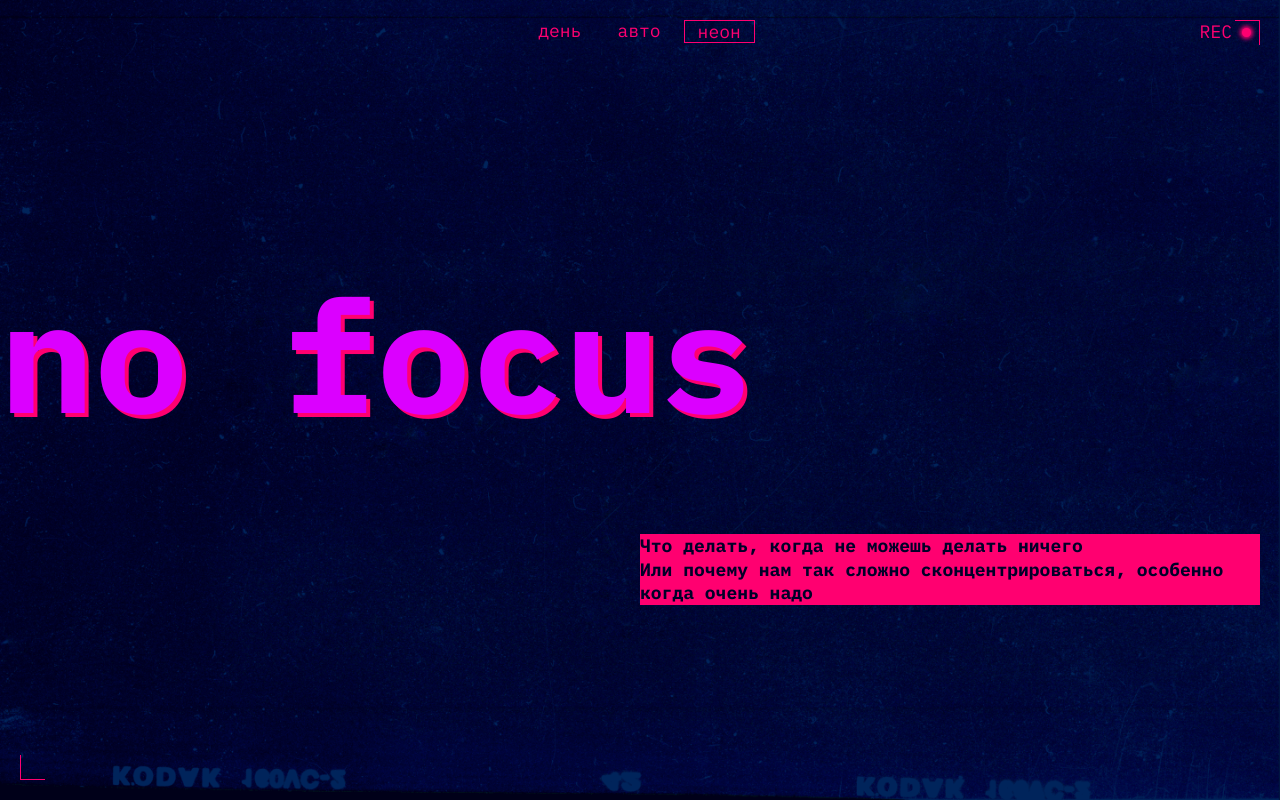
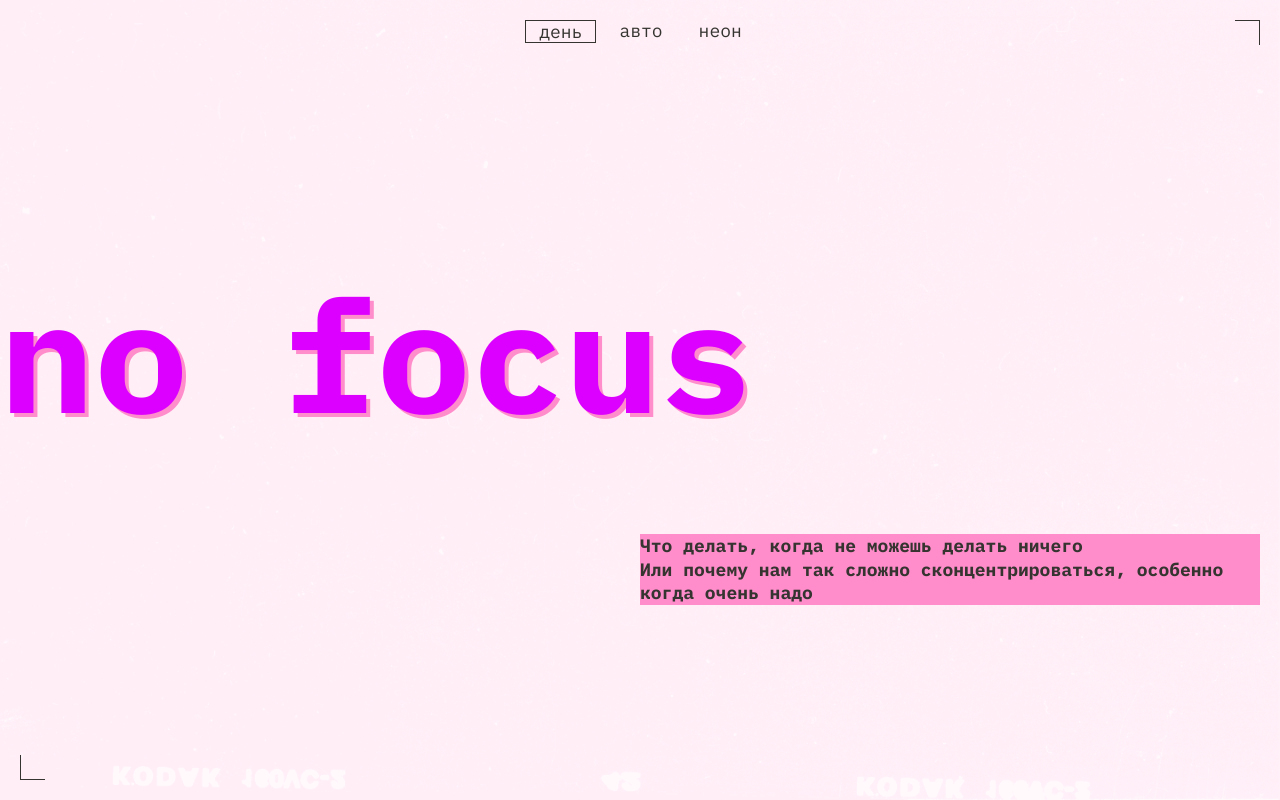
Before and after one commit to Kaylapoza/slozhno-sosredotochitsya-fd, a plain HTML site: page index.html in a window 1280 px wide. Both pictures are taken after a click on the button "день". Shown: the top 800 px of the page. Drawn offline with Linux system fonts and the light colour scheme.

Commit message:
Сделал кнопки переключения и светлую тему

```diff
--- a/styles/light.css
+++ b/styles/light.css
@@ -5,6 +5,54 @@
 */
 
 :root.theme-light {
+  --background-image: url(../images/cover-image-light.png);
+  --text-color: #353430;
+  --background-color: rgba(255, 241, 247, 1);
+  --accent-color: #FF8DCB;
+
+  .header__decor-element {
+    display: none;
+  }
+
+  .header__theme-menu-button {
+    color: var(--text-color);
+  }
+
+  .header__theme-menu-button:hover {
+  border: solid 1px #32312D66;
+  }
+
+  .header__theme-menu-button:focus-visible {
+  border-bottom: solid 1px var(--text-color);
+  }
+
+  .header__theme-menu-button_type_light {
+    border: 1px solid var(--text-color);
+  }
+
+  .header__theme-menu-button_type_dark {
+    border: none;
+  }
+
+  .title-decor {
+    color: var(--text-color);
+  }
+
+  .section__title {
+    color: var(--text-color);
+  }
+
+  .decorated-zone::before {
+    border: solid 1px var(--text-color);
+    border-bottom: none;
+    border-left: none;
+  }
+
+  .decorated-zone::after {
+    border: solid 1px var(--text-color);
+    border-top: none;
+    border-right: none;
+  }
   /* сохраните этот селектор в приведённом виде.
     Так стили написанные ниже будут иметь больший вес,
     чем стили в медиазапросе предпочтений пользователя
--- a/styles/style.css
+++ b/styles/style.css
@@ -179,8 +179,21 @@
   line-height: 100%;
 }
 
-.header__theme-menu-button_type_dark {
+.header__theme-menu-button:hover {
+  border: solid 1px #FF007066;
+}
+
+.header__theme-menu-button:focus-visible {
+  border-bottom: solid 1px var(--accent-color);
+}
+
+/* .header__theme-menu-button_type_dark {
   border: 1px solid var(--accent-color);
+} */
+
+.header__theme-menu-button_active {
+  pointer-events: none;
+  border: solid 1px var(--accent-color);
 }
 
 .title {
@@ -365,4 +378,4 @@
   }
 }
 
-/* Доделать разметку картинок. Скорее всего придется переделать свойства у секшен имадж полностью через хз */
+/* доделать преферс колор схемм */
```
